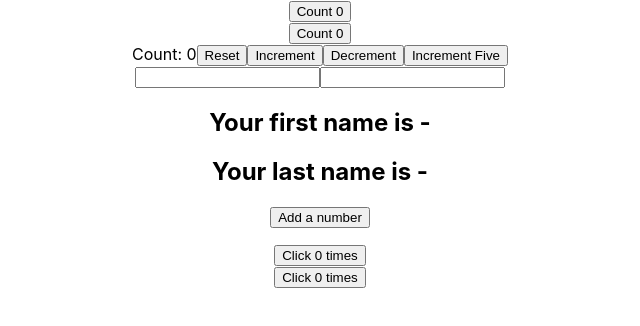
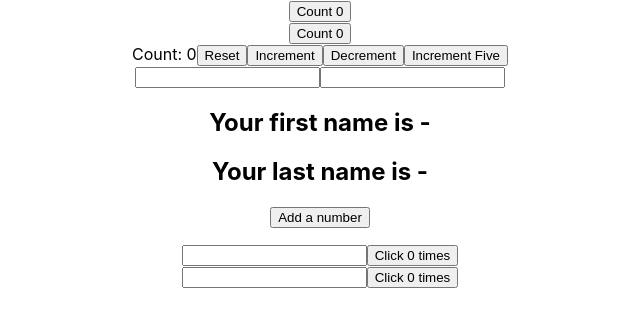
Before and after one commit to WilsonHo/react_learning, a React (Create React App) app: page / in a window 1280 px wide. Shown: the top 326 px of the page, without its empty margins (320-960 px from the left). Built offline with nearby package versions, Linux system fonts and the light colour scheme.

Commit message:
[Hook] - useEffect part 02

```diff
--- a/src/components/useEffect/ClassCounterOne.js
+++ b/src/components/useEffect/ClassCounterOne.js
@@ -4,7 +4,8 @@
   constructor(props){
     super(props);
     this.state = {
-      count: 0
+      count: 0,
+      name: ''
     }
   }
 
@@ -13,12 +14,18 @@
   }
 
   componentDidUpdate(prevProps, prevState, snapshot) {
-    document.title = `Clicked ${this.state.count} times`
+    if (prevState.count !== this.state.count) {
+      console.log('Updating document title');
+      document.title = `Clicked ${this.state.count} times`
+    }
   }
 
   render() {
     return (
       <div>
+        <input type="text" value={this.state.name} onChange={e => {
+          this.setState({name: e.target.value})
+        }}/>
         <button onClick={()=> this.setState({count: this.state.count + 1})}>
           Click {this.state.count} times
         </button>
--- a/src/components/useEffect/HookCounterOne.js
+++ b/src/components/useEffect/HookCounterOne.js
@@ -2,13 +2,16 @@
 
 const HookCounterOne = pros => {
   const [count, setCount] = useState(0);
+  const [name, setName] = useState('');
 
   useEffect(() => {
+    console.log('useEffect - Updating document title');
     document.title = `You clicked ${count} times`
-  });
+  }, [count]);
 
   return (
     <div>
+      <input type="text" value={name} onChange={e => setName(e.target.value)}/>
       <button onClick={() => setCount((prev) => prev + 1)}>
         Click {count} times
       </button>
```
